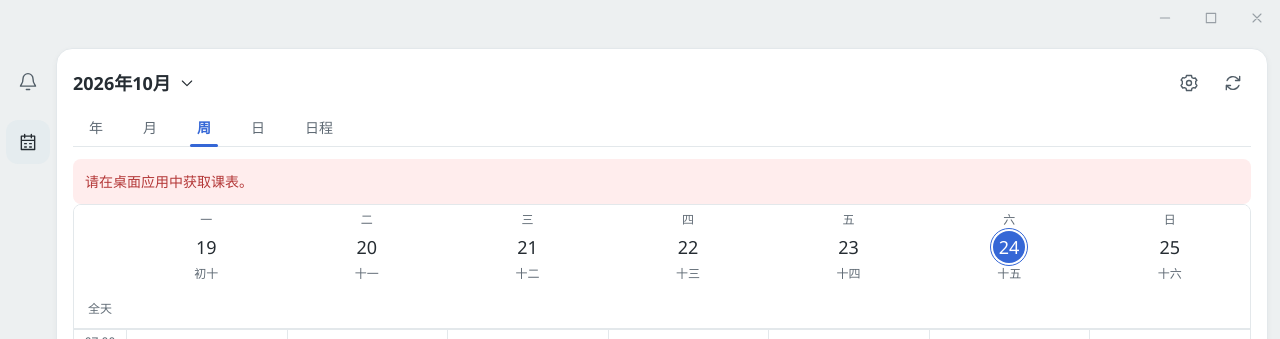
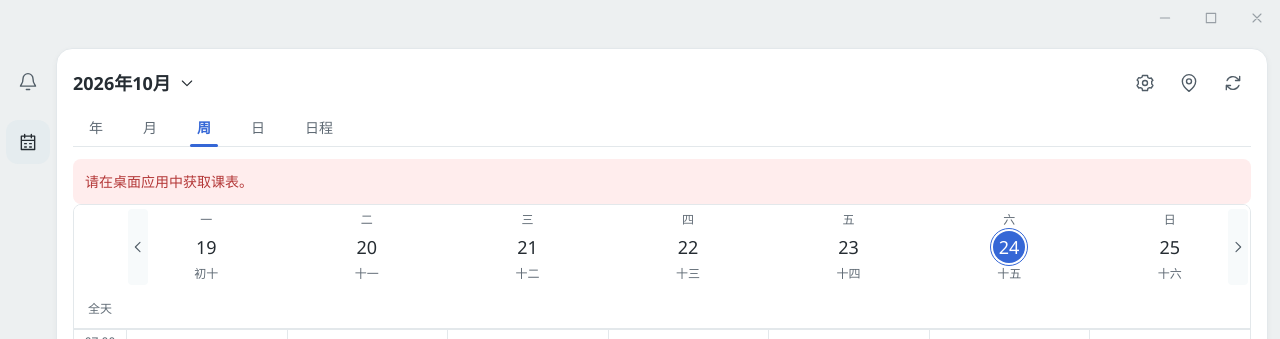
Before and after one commit to CPJiNan/FduNav, a React (Vite) app in the folder src/renderer/: page / in a window 1280 px wide. Both pictures are taken after a click on the button 28 px from the left and 142 px from the top of the page. Shown: the top 339 px of the page. Built offline with nearby package versions, Linux system fonts and the light colour scheme.

Commit message:
feat: 修改日历样式

```diff
--- a/src/renderer/src/CalendarPage.tsx
+++ b/src/renderer/src/CalendarPage.tsx
@@ -1,7 +1,7 @@
 import {useEffect, useMemo, useRef, useState, type KeyboardEvent} from 'react'
 import {dateAfter, type Timetable} from '../../shared/timetable'
 import {calendarDate, calendarOccurrences, calendarRange, calendarViews, dayDifference, localToday,
-    weekStartDate, type CalendarEvent, type CalendarOccurrence, type CalendarView} from '../../shared/calendar'
+    shiftCalendarDate, weekStartDate, type CalendarEvent, type CalendarOccurrence, type CalendarView} from '../../shared/calendar'
 import {CalendarAgenda, CalendarMonth, CalendarTimeline, CalendarYear} from './CalendarViews'
 import {CalendarEventDialog} from './CalendarEventDialog'
 import {Icon} from './Icon'
@@ -11,6 +11,7 @@ export function CalendarPage() {
     const [view, setView] = useState<CalendarView>('week')
     const [date, setDate] = useState(localToday)
     const [today, setToday] = useState(localToday)
+    const [todayJump, setTodayJump] = useState(0)
     const [timetable, setTimetable] = useState<Timetable | null>(null)
     const [events, setEvents] = useState<CalendarEvent[]>([])
     const [busy, setBusy] = useState(false)
@@ -67,6 +68,16 @@ export function CalendarPage() {
     }, [])
     useEffect(() => { setAgendaDays(30) }, [date, view])
     useEffect(() => { page.current?.querySelector('.calendar-view')?.scrollTo({top: 0}) }, [date, view])
+    useEffect(() => {
+        if (!todayJump) return
+        const frame = requestAnimationFrame(() => {
+            const content = page.current?.querySelector('.calendar-view')
+            const target = content?.querySelector(view === 'year' ? '.is-current-month' : '.calendar-date-button.is-today')
+            if (target) target.scrollIntoView({block: 'nearest', inline: 'center'})
+            else content?.scrollTo({top: 0})
+        })
+        return () => cancelAnimationFrame(frame)
+    }, [todayJump])
 
     async function changeStartDate(value: string) {
         if (!window.timetable || pending.current || !value) return
@@ -95,6 +106,13 @@ export function CalendarPage() {
         setDate(next)
         if (nextView) setView(nextView)
     }
+    function goToToday() {
+        const current = localToday()
+        setToday(current)
+        setDate(current)
+        setAgendaDays(30)
+        setTodayJump(value => value + 1)
+    }
     function openItem(item: CalendarOccurrence | null) {
         previousFocus.current = document.activeElement as HTMLElement
         setEditor({item, create: !item})
@@ -119,6 +137,7 @@ export function CalendarPage() {
             <div className="calendar-actions">
                 <button className="icon-button" aria-label="课表设置" title="课表设置" aria-expanded={settingsOpen}
                         onClick={() => setSettingsOpen(value => !value)}><Icon name="settings"/></button>
+                <button className="icon-button" aria-label="今天" title="今天" onClick={goToToday}><Icon name="map-pin"/></button>
                 <button className="icon-button" aria-label="刷新日历" title="刷新日历" disabled={busy || eventsLoading}
                         onClick={() => { void loadTimetable(true, timetable?.semesterId || undefined); void loadEvents() }}><Icon name="refresh"/></button>
             </div>
@@ -143,8 +162,8 @@ export function CalendarPage() {
         {timetable && !timetable.startDate && <p className="account-error" role="alert">请设置开学日期以显示课程。</p>}
         <div className="calendar-view" role="tabpanel" id={`calendar-panel-${view}`} aria-labelledby={`calendar-tab-${view}`}>
             {view === 'year' && <CalendarYear date={date} today={today} items={items} onMonth={value => chooseDate(value, 'month')}/>}
-            {view === 'month' && <CalendarMonth date={date} today={today} items={items} onDate={value => chooseDate(value, 'day')} onOpen={openItem}/>}
-            {(view === 'week' || view === 'day') && <CalendarTimeline mode={view} date={date} today={today} items={items} onDate={value => chooseDate(value, view === 'week' ? 'day' : undefined)} onOpen={openItem}/>}
+            {view === 'month' && <CalendarMonth date={date} today={today} items={items} onDate={value => chooseDate(value, value.slice(0, 7) === date.slice(0, 7) ? 'day' : 'month')} onOpen={openItem}/>}
+            {(view === 'week' || view === 'day') && <CalendarTimeline mode={view} date={date} today={today} items={items} onDate={value => chooseDate(value, view === 'week' ? 'day' : undefined)} onOpen={openItem} onNavigate={amount => chooseDate(shiftCalendarDate(date, 'week', amount))}/>}
             {view === 'agenda' && <CalendarAgenda items={items} onOpen={openItem} onMore={agendaDays < 360 ? () => setAgendaDays(value => value + 30) : undefined}/>}
         </div>
         {editor && <CalendarEventDialog date={date} item={editor.item} create={editor.create} onClose={closeEditor}
--- a/src/renderer/src/CalendarViews.tsx
+++ b/src/renderer/src/CalendarViews.tsx
@@ -2,6 +2,7 @@ import {useEffect, useRef, type CSSProperties} from 'react'
 import {asDate, calendarWeekdays, layoutCalendarDay, lunarDate, monthDates, timeLabel, weekStartDate, type CalendarOccurrence} from '../../shared/calendar'
 import {dateAfter} from '../../shared/timetable'
 import {courseColor} from './timetable-colors'
+import {Icon} from './Icon'
 
 export const occurrenceColor = (item: CalendarOccurrence) => courseColor(item.course ?? {name: `日程:${item.event?.id}`, teachers: []})
 const occurrenceBackground = (item: CalendarOccurrence) => item.event ? 'var(--palette-white)' : occurrenceColor(item)
@@ -19,6 +20,18 @@ interface ViewProps {
     items: CalendarOccurrence[]
     onDate: (date: string) => void
     onOpen: (item: CalendarOccurrence) => void
+}
+
+interface PeriodNavigationProps {
+    onNavigate: (amount: number) => void
+}
+
+function CalendarPeriodButton({date, direction, onNavigate}: PeriodNavigationProps & {
+    date: string; direction: -1 | 1
+}) {
+    const label = direction < 0 ? '上一周' : '下一周'
+    return <button className={`calendar-period-button ${direction < 0 ? 'is-previous' : ''}`} aria-label={label} title={label}
+        disabled={date === (direction < 0 ? '1900-01-01' : '2100-12-31')} onClick={() => onNavigate(direction)}><Icon name="chevron"/></button>
 }
 
 export function CalendarYear({date, today, items, onMonth}: Omit<ViewProps, 'onDate' | 'onOpen'> & {onMonth: (date: string) => void}) {
@@ -41,7 +54,9 @@ export function CalendarYear({date, today, items, onMonth}: Omit<ViewProps, 'onD
 export function CalendarMonth({date, today, items, onDate, onOpen}: ViewProps) {
     const groups = groupByDate(items.filter(item => item.event))
     return <div className="calendar-month">
-        <div className="calendar-month-weekdays">{calendarWeekdays.map(day => <span key={day}>{day}</span>)}</div>
+        <div className="calendar-month-weekdays">{calendarWeekdays.map(day => <div className="calendar-weekday-cell" key={day}>
+            <span>{day}</span>
+        </div>)}</div>
         <div className="calendar-month-grid">{monthDates(date).map(day => {
             const events = groups.get(day) ?? []
             return <div className={`calendar-month-cell ${day.slice(0, 7) !== date.slice(0, 7) ? 'is-outside' : ''}`} key={day}>
@@ -61,18 +76,18 @@ export function CalendarMonth({date, today, items, onDate, onOpen}: ViewProps) {
     </div>
 }
 
-export function CalendarDateStrip({date, today, onDate}: Pick<ViewProps, 'date' | 'today' | 'onDate'>) {
+export function CalendarDateStrip({date, today, onDate, onNavigate}: Pick<ViewProps, 'date' | 'today' | 'onDate'> & Partial<PeriodNavigationProps>) {
     const first = weekStartDate(date)
     return <div className="calendar-date-strip"><span aria-hidden="true"/>{calendarWeekdays.map((day, index) => {
         const dayDate = dateAfter(first, index)
-        return <button key={day} className={`calendar-date-button ${dayDate === today ? 'is-today' : ''} ${dayDate === date ? 'is-selected' : ''}`}
+        return <div className="calendar-weekday-cell" key={day}><button className={`calendar-date-button ${dayDate === today ? 'is-today' : ''} ${dayDate === date ? 'is-selected' : ''}`}
                        aria-label={dateLabel(dayDate)} aria-pressed={dayDate === date} onClick={() => onDate(dayDate)}>
             <small>{day}</small><span>{Number(dayDate.slice(8))}</span><small>{lunarDate(dayDate)}</small>
-        </button>
+        </button>{onNavigate && (index === 0 || index === 6) && <CalendarPeriodButton date={date} direction={index === 0 ? -1 : 1} onNavigate={onNavigate}/>}</div>
     })}</div>
 }
 
-export function CalendarTimeline({date, today, items, onDate, onOpen, mode}: ViewProps & {mode: 'week' | 'day'}) {
+export function CalendarTimeline({date, today, items, onDate, onOpen, mode, onNavigate}: ViewProps & PeriodNavigationProps & {mode: 'week' | 'day'}) {
     const scroll = useRef<HTMLDivElement>(null)
     const start = mode === 'week' ? weekStartDate(date) : date
     const dates = Array.from({length: mode === 'week' ? 7 : 1}, (_, index) => dateAfter(start, index))
@@ -83,7 +98,7 @@ export function CalendarTimeline({date, today, items, onDate, onOpen, mode}: Vie
         <div className="calendar-time-scroll" ref={scroll} tabIndex={0} aria-label={mode === 'week' ? '每周课表' : '当天时间轴'}>
             <div className="calendar-time-content" style={{'--calendar-days': dates.length} as CSSProperties}>
                 <div className="calendar-time-heading">
-                    <CalendarDateStrip date={date} today={today} onDate={onDate}/>
+                    <CalendarDateStrip date={date} today={today} onDate={onDate} onNavigate={onNavigate}/>
                     <div className="calendar-time-columns calendar-all-day"><span>全天</span>
                         {dates.map(day => <div key={day}>{items.filter(item => item.date === day && item.allDay).map(item =>
                             <button key={item.key} className="calendar-event calendar-all-day-event" style={{backgroundColor: occurrenceBackground(item)}}
--- a/src/renderer/src/Icon.tsx
+++ b/src/renderer/src/Icon.tsx
@@ -1,6 +1,7 @@
 type IconName =
     'search'
     | 'refresh'
+    | 'map-pin'
     | 'external'
     | 'chevron'
     | 'user'
@@ -28,6 +29,7 @@ const paths: Record<IconName, string> = {
     search: 'M17 10a7 7 0 1 1-14 0 7 7 0 0 1 14 0Zm-2 5 6 6',
     processor: 'M6 6h12v12H6ZM9 9h6v6H9ZM9 3v3m6-3v3M9 18v3m6-3v3M3 9h3m-3 6h3m12-6h3m-3 6h3',
     refresh: 'M20 4v5h-5M4 20v-5h5M4.9 9a7.5 7.5 0 0 1 12.4-2.3L20 9M4 15l2.7 2.3A7.5 7.5 0 0 0 19.1 15',
+    'map-pin': 'M20 10c0 6-8 12-8 12S4 16 4 10a8 8 0 1 1 16 0ZM15 10a3 3 0 1 1-6 0 3 3 0 0 1 6 0Z',
     external: 'M14 3h7v7m0-7L10 14M10 3H4v17h17v-6',
     chevron: 'm9 5 7 7-7 7',
     user: 'M16 7a4 4 0 1 1-8 0 4 4 0 0 1 8 0ZM4 21v-2a8 8 0 0 1 16 0v2',
--- a/src/renderer/src/styles/calendar.css
+++ b/src/renderer/src/styles/calendar.css
@@ -43,6 +43,17 @@
 .calendar-mini-day.has-events::after { content: ''; position: absolute; width: 3px; height: 3px; border-radius: 50%; bottom: 1px; background: currentColor; }
 .calendar-month-weekdays, .calendar-month-grid { display: grid; grid-template-columns: repeat(7, minmax(0, 1fr)); }
 .calendar-month-weekdays { color: var(--color-text-muted); font-size: var(--font-size-sm); text-align: center; padding: var(--space-2) 0 var(--space-3); }
+.calendar-weekday-cell { position: relative; min-width: 0; }
+.calendar-month-weekdays .calendar-weekday-cell { display: grid; place-items: center; min-height: 28px; }
+.calendar-weekday-cell > .calendar-date-button { width: 100%; }
+.calendar-period-button { position: absolute; top: 4px; bottom: 4px; right: 2px; width: 20px; display: grid; place-items: center; padding: 0; border: 0; border-radius: var(--radius-xs); background: var(--color-bg-subtle); color: var(--color-text-secondary); opacity: 0; pointer-events: none; }
+.calendar-period-button.is-previous { left: 2px; right: auto; }
+.calendar-period-button .icon { width: 16px; height: 16px; }
+.calendar-period-button.is-previous .icon { transform: rotate(180deg); }
+.calendar-weekday-cell:hover > .calendar-period-button, .calendar-weekday-cell:focus-within > .calendar-period-button { opacity: 1; pointer-events: auto; }
+.calendar-period-button:hover { background: var(--color-bg-hover); color: var(--color-accent); }
+.calendar-period-button:disabled { cursor: default; color: var(--color-text-muted); }
+@media (hover: none) { .calendar-period-button { opacity: 1; pointer-events: auto; } }
 .calendar-month-cell { min-width: 0; min-height: 144px; padding: var(--space-2) var(--space-1); border-bottom: 1px solid var(--color-border-subtle); }
 .calendar-month-cell.is-outside { opacity: .45; }
 .calendar-month-cell > .calendar-date-button { width: 100%; margin-bottom: var(--space-2); }
--- a/src/shared/calendar.ts
+++ b/src/shared/calendar.ts
@@ -50,7 +50,10 @@ export const dayDifference = (left: string, right: string) => Math.round((asDate
 
 export function monthDates(date: string) {
     const first = weekStartDate(`${date.slice(0, 7)}-01`)
-    return Array.from({length: 42}, (_, index) => dateAfter(first, index))
+    const current = asDate(date)
+    const last = dateString(new Date(Date.UTC(current.getUTCFullYear(), current.getUTCMonth() + 1, 0)))
+    const length = Math.ceil((dayDifference(last, first) + 1) / 7) * 7
+    return Array.from({length}, (_, index) => dateAfter(first, index))
 }
 
 export function shiftCalendarDate(date: string, view: CalendarView, amount: number) {
@@ -68,7 +71,7 @@ export function shiftCalendarDate(date: string, view: CalendarView, amount: numb
 
 export function calendarRange(date: string, view: CalendarView): [string, string] {
     if (view === 'year') return [`${date.slice(0, 4)}-01-01`, `${date.slice(0, 4)}-12-31`]
-    if (view === 'month') { const days = monthDates(date); return [days[0], days[41]] }
+    if (view === 'month') { const days = monthDates(date); return [days[0], days[days.length - 1]] }
     if (view === 'week') { const start = weekStartDate(date); return [start, dateAfter(start, 6)] }
     return [date, view === 'agenda' ? dateAfter(date, 29) : date]
 }
```
